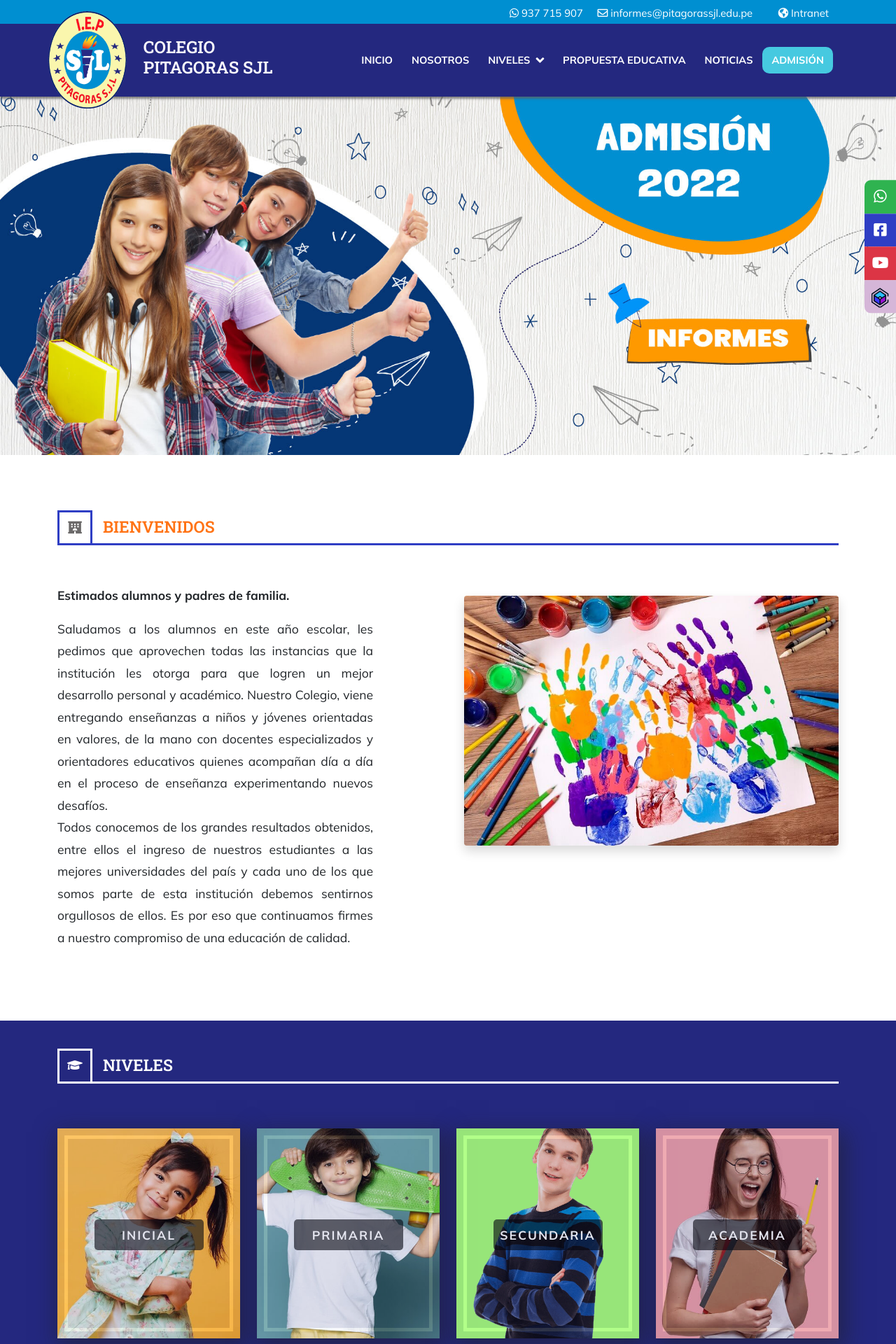
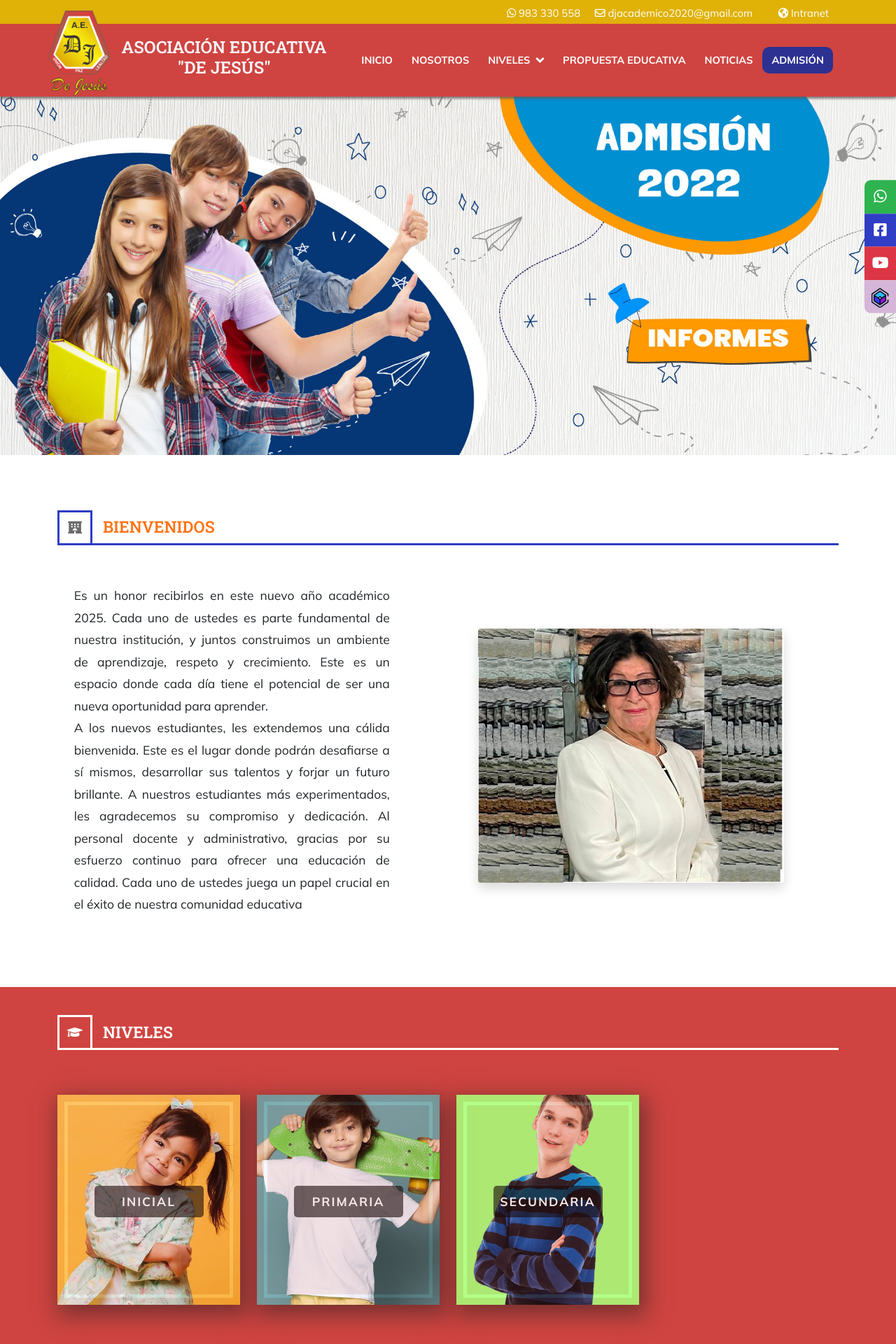
Before and after one commit to xxSylarxx/jesus_mangomarca, a PHP site: page / in a window 1280 px wide. Shown: the top 1920 px of the page at 70% size. Run offline with PHP 8.4, Linux system fonts and the light colour scheme; some libraries are stand-ins or nearby versions.

Commit message:
cambios git

```diff
--- a/academia.php
+++ b/academia.php
@@ -8,7 +8,7 @@
     <link rel="stylesheet" href="https://use.fontawesome.com/releases/v5.8.1/css/all.css">
     <link rel="stylesheet" href="./assets/css/bootstrap.min.css">
     <link rel="stylesheet" href="./assets/css/web.css">
-    <title>COLEGIO PITAGORAS SJL</title>
+    <title>Asociación Educativa "De Jesús"</title>
 </head>
 
 <body>
--- a/admision.php
+++ b/admision.php
@@ -8,7 +8,7 @@
     <link rel="stylesheet" href="https://use.fontawesome.com/releases/v5.8.1/css/all.css">
     <link rel="stylesheet" href="./assets/css/bootstrap.min.css">
     <link rel="stylesheet" href="./assets/css/web.css">
-    <title>COLEGIO PITAGORAS SJL</title>
+    <title>Asociación Educativa "De Jesús"</title>
 </head>
 
 <body>
--- a/assets/css/web.css
+++ b/assets/css/web.css
@@ -2,8 +2,8 @@
 
 /* colores web */
 :root {
-  --color1: #24287f;
-  --color2: #008fd1;
+  --color1: #cf4440;
+  --color2: rgba(224,177,6,255);
   --color3: #ff7315;
   --color4: #2f3ec4;
 }
@@ -89,7 +89,7 @@ header #escudo {
 
 header #logotipo {
   font-family: "Roboto Slab", serif;
-  margin-left: 4.8em;
+  margin-left: 3.5em;
   font-size: 1.2em;
   color: #f9f8fc;
 }
--- a/includes/header.php
+++ b/includes/header.php
@@ -3,16 +3,16 @@
 <header class="fixed-top" id="header">
     <div class="bar-sup">
         <div class="ms-auto">
-            <a href="https://api.whatsapp.com/send?phone=91937715907" target="_blank"><i class="fab fa-whatsapp"></i> 937 715 907</a>
-            <a href="mailto:informes@pitagorassjl.edu.pe" class="mx-3"><i class="far fa-envelope"></i> informes@pitagorassjl.edu.pe</a>
+            <a href="https://api.whatsapp.com/send?phone=91937715907" target="_blank"><i class="fab fa-whatsapp"></i> 983 330 558</a>
+            <a href="mailto:djacademico2020@gmail.com" class="mx-3"><i class="far fa-envelope"></i> djacademico2020@gmail.com</a>
             <a href="https://pitagorassjl.cubicol.pe/principal/login" target="_blank" class="ms-3"><i class="fas fa-globe-americas"></i> Intranet</a>
         </div>
     </div>
     <nav class="navbar navbar-expand-lg navbar-light">
         <a class="navbar-brand" href="./">
-            <img src="./img/icons/escudo.png" height="140" id="escudo">
+            <img src="./img/icons/escudo.png" height="122" id="escudo">
             <div id="logotipo">
-                <h4 class="text-uppercase">Colegio<br>Pitagoras SJL</h4>
+                <h4 class="text-uppercase" style="text-align: center;">Asociación Educativa<br>"De Jesús"</h4>
             </div>
         </a>
         <button class="navbar-toggler d-lg-none" type="button" data-bs-toggle="collapse" data-bs-target="#collapsibleNavId" aria-controls="collapsibleNavId" aria-expanded="false" aria-label="Toggle navigation">
@@ -41,7 +41,7 @@
                 <li class="nav-item fw-bold">
                     <a class="nav-link" href="noticias.php">Noticias</a>
                 </li>
-                <li class="nav-item fw-bold" style="background-color: #46c9e0; border-radius: 10px;">
+                <li class="nav-item fw-bold" style="background-color: #2d3192; border-radius: 10px;">
                     <a class="nav-link" href="admision.php" >Admisión</a>
                 </li>
             </ul>
--- a/index.php
+++ b/index.php
@@ -10,7 +10,7 @@
     <link rel="stylesheet" href="./assets/css/bootstrap.min.css">
     <link rel="stylesheet" href="./assets/css/web.css">
     <link rel="stylesheet" href="./assets/css/niveles.css">
-    <title>COLEGIO PITAGORAS SJL</title>
+    <title>Asociación Educativa "De Jesús"</title>
 </head>
 
 <body>
@@ -163,24 +163,22 @@
             <div class="sep_box"><i class="fas fa-hotel"></i></div>
             <div class="sep_title">Bienvenidos</div>
         </div>
-        <div class="row justify-content-between mt-4 pt-4">
+        <div class="row justify-content-around mt-4 pt-4">
             <div class="col-lg-5 py-2">
+                <!--<p class="text-justify line">
+                    <b>Estimados alumnos y padres de familia.</b>
+                </p>-->
+
                 <p class="text-justify line">
-                    <b>Estimados alumnos y padres de familia.</b>
-                </p>
-                <p class="text-justify line">
-                    Saludamos a los alumnos en este año escolar, les pedimos que aprovechen todas las instancias que la
-                    institución les otorga para que logren un mejor desarrollo personal y académico. Nuestro Colegio,
-                    viene entregando enseñanzas a niños y jóvenes orientadas en valores, de la mano con docentes
-                    especializados y orientadores educativos quienes acompañan día a día en el proceso de enseñanza
-                    experimentando nuevos desafíos.<br>Todos conocemos de los grandes resultados obtenidos, entre ellos
-                    el ingreso de nuestros estudiantes a las mejores universidades del país y cada uno de los que somos
-                    parte de esta institución debemos sentirnos orgullosos de ellos. Es por eso que continuamos firmes a
-                    nuestro compromiso de una educación de calidad.
+                Es un honor recibirlos en este nuevo año académico 2025. Cada uno de ustedes es parte fundamental de nuestra institución, y juntos construimos un ambiente de aprendizaje, respeto y crecimiento. Este es un espacio donde cada día tiene el potencial de ser una nueva oportunidad para aprender.
+                <br>A los nuevos estudiantes, les extendemos una cálida bienvenida. Este es el lugar donde podrán desafiarse a sí mismos, desarrollar sus talentos y forjar un futuro brillante. A nuestros estudiantes más experimentados, les agradecemos su compromiso y dedicación. Al personal docente y administrativo, gracias por su esfuerzo continuo para ofrecer una educación de calidad. Cada uno de ustedes juega un papel crucial en el éxito de nuestra comunidad educativa
+
                 </p>
             </div>
-            <div class="col-lg-6 text-end pt-4">
-                <img src="./img/web/bienvenidos.jpg" class="rounded shadow" width="98%">
+            <div class="col-lg-6 text-end my-auto">
+               <div style="display:flex;justify-content:center;align-items:center;">
+                    <img src="./img/web/bienvenido1.png" class="rounded shadow" width="80%" alt="portada_bienvenida">
+               </div>
             </div>
         </div>
     </section>
@@ -224,16 +222,6 @@
                         </div>
                     </div>
                 </div>
-                <div class="col-lg-3 my-3">
-                    <div class="card-niveles">
-                        <div class="thumb">
-                            <a href="academia.php">
-                                <img src="./img/web/academia.jpg" width="100%" />
-                                <span>ACADEMIA</span>
-                            </a>
-                        </div>
-                    </div>
-                </div>
             </div>
         </div>
         <br>
@@ -263,8 +251,8 @@
     <section class="container-fluid" id="valores">
         <div class="row justify-content-center">
             <div class="col-lg-3 p-0">
-                <div class="flip" style="background-color: var(--color4);">
-                    <div class="card" style="background-color: var(--color4);">
+                <div class="flip" style="background-color: #00a551;">
+                    <div class="card" style="background-color: #00a551;">
                         <div class="front">
                             <span class="fs-1"><i class="fas fa-people-carry"></i></span>
                             <h4 class="fw-bold">Trabajo en equipo</h4>
@@ -277,8 +265,8 @@
                 </div>
             </div>
             <div class="col-lg-3 p-0">
-                <div class="flip" style="background-color: #46c9e0;">
-                    <div class="card" style="background-color: #46c9e0;">
+                <div class="flip" style="background-color:  var(--color2);">
+                    <div class="card" style="background-color: var(--color2);">
                         <div class="front">
                             <span class="fs-1"><i class="fas fa-gem"></i></span>
                             <h4 class="fw-bold">Respeto</h4>
@@ -291,8 +279,8 @@
                 </div>
             </div>
             <div class="col-lg-3 p-0">
-                <div class="flip" style="background-color: var(--color4);">
-                    <div class="card" style="background-color: var(--color4);">
+                <div class="flip" style="background-color: #00a551;">
+                    <div class="card" style="background-color: #00a551;">
                         <div class="front">
                             <span class="fs-1"><i class="fas fa-heartbeat"></i></span>
                             <h4 class="fw-bold">Honestidad</h4>
@@ -305,8 +293,8 @@
                 </div>
             </div>
             <div class="col-lg-3 p-0">
-                <div class="flip" style="background-color: #46c9e0;">
-                    <div class="card" style="background-color: #46c9e0;">
+                <div class="flip" style="background-color: var(--color2);">
+                    <div class="card" style="background-color: var(--color2);">
                         <div class="front">
                             <span class="fs-1"><i class="fas fa-praying-hands"></i> </span>
                             <h4 class="fw-bold">Inclusión</h4>
--- a/inicial.php
+++ b/inicial.php
@@ -9,7 +9,7 @@
     <link rel="stylesheet" href="https://use.fontawesome.com/releases/v5.8.1/css/all.css">
     <link rel="stylesheet" href="./assets/css/bootstrap.min.css">
     <link rel="stylesheet" href="./assets/css/web.css">
-    <title>COLEGIO PITAGORAS SJL</title>
+    <title>Asociación Educativa "De Jesús"</title>
 </head>
 
 <body>
--- a/nosotros.php
+++ b/nosotros.php
@@ -9,7 +9,7 @@
     <link rel="stylesheet" href="https://use.fontawesome.com/releases/v5.8.1/css/all.css">
     <link rel="stylesheet" href="./assets/css/bootstrap.min.css">
     <link rel="stylesheet" href="./assets/css/web.css">
-    <title>COLEGIO PITAGORAS SJL</title>
+    <title>Asociación Educativa "De Jesús"</title>
 </head>
 
 <body>
--- a/noticias.php
+++ b/noticias.php
@@ -8,7 +8,7 @@
     <link rel="stylesheet" href="https://use.fontawesome.com/releases/v5.8.1/css/all.css">
     <link rel="stylesheet" href="./assets/css/bootstrap.min.css">
     <link rel="stylesheet" href="./assets/css/web.css">
-    <title>COLEGIO PITAGORAS SJL</title>
+    <title>Asociación Educativa "De Jesús"</title>
 </head>
 
 <body>
--- a/primaria.php
+++ b/primaria.php
@@ -9,7 +9,7 @@
     <link rel="stylesheet" href="https://use.fontawesome.com/releases/v5.8.1/css/all.css">
     <link rel="stylesheet" href="./assets/css/bootstrap.min.css">
     <link rel="stylesheet" href="./assets/css/web.css">
-    <title>COLEGIO PITAGORAS SJL</title>
+    <title>Asociación Educativa "De Jesús"</title>
 </head>
 
 <body>
--- a/propuesta.php
+++ b/propuesta.php
@@ -9,7 +9,7 @@
     <link rel="stylesheet" href="https://use.fontawesome.com/releases/v5.8.1/css/all.css">
     <link rel="stylesheet" href="./assets/css/bootstrap.min.css">
     <link rel="stylesheet" href="./assets/css/web.css">
-    <title>COLEGIO PITAGORAS SJL</title>
+    <title>Asociación Educativa "De Jesús"</title>
 </head>
 
 <body>
--- a/secundaria.php
+++ b/secundaria.php
@@ -8,7 +8,7 @@
     <link rel="stylesheet" href="https://use.fontawesome.com/releases/v5.8.1/css/all.css">
     <link rel="stylesheet" href="./assets/css/bootstrap.min.css">
     <link rel="stylesheet" href="./assets/css/web.css">
-    <title>COLEGIO PITAGORAS SJL</title>
+    <title>Asociación Educativa "De Jesús"</title>
 </head>
 
 <body>
```
Also changed, not shown: img/icons/Insignia-plateada.ico (added), img/icons/escudo.ico (deleted), img/icons/escudo.png, img/web/bienvenido1.png (added), img/web/bienvenidos.jpg (deleted).
